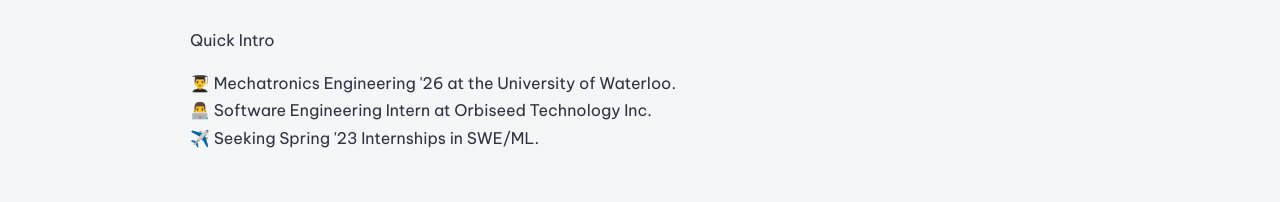
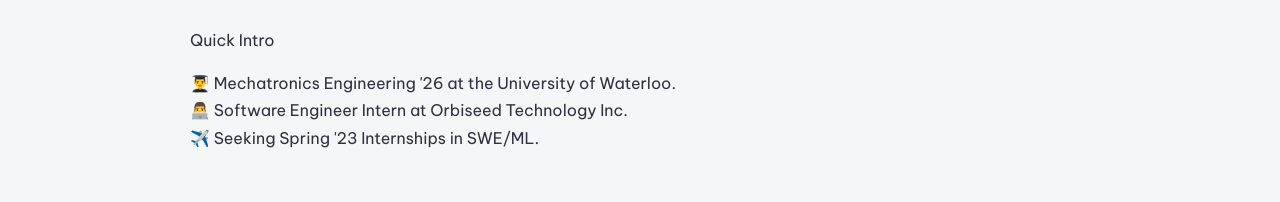
Before and after one commit to tynasello/tynasello.com, a React (Create React App) app: page / in a window 1280 px wide. Shown: the part 221-423 px from the top of the page. Built offline with nearby package versions, Linux system fonts and the light colour scheme.

Commit message:
content update

```diff
--- a/src/components/intro/About.tsx
+++ b/src/components/intro/About.tsx
@@ -16,7 +16,7 @@ const About = () => {
       <Text type="p">
         👨‍🎓 Mechatronics Engineering '26 at the University of Waterloo.
         <br />
-        👨‍💻 Software Engineering Intern at Orbiseed Technology Inc.
+        👨‍💻 Software Engineer Intern at Orbiseed Technology Inc.
         <br />
         ✈️ Seeking Spring '23 Internships in SWE/ML.
       </Text>
--- a/src/components/main/Work.tsx
+++ b/src/components/main/Work.tsx
@@ -6,10 +6,10 @@ const Work = () => {
   return (
     <SWork>
       <WorkCard
-        position="Software Engineering Intern"
+        position="Software Engineer Intern"
         employer="Orbiseed Technology Inc"
         location="Toronto, ON"
-        date="Sep 2022 - Dec 2022 "
+        date="Sep 2022 - Present "
       ></WorkCard>
 
       <WorkCard
```
